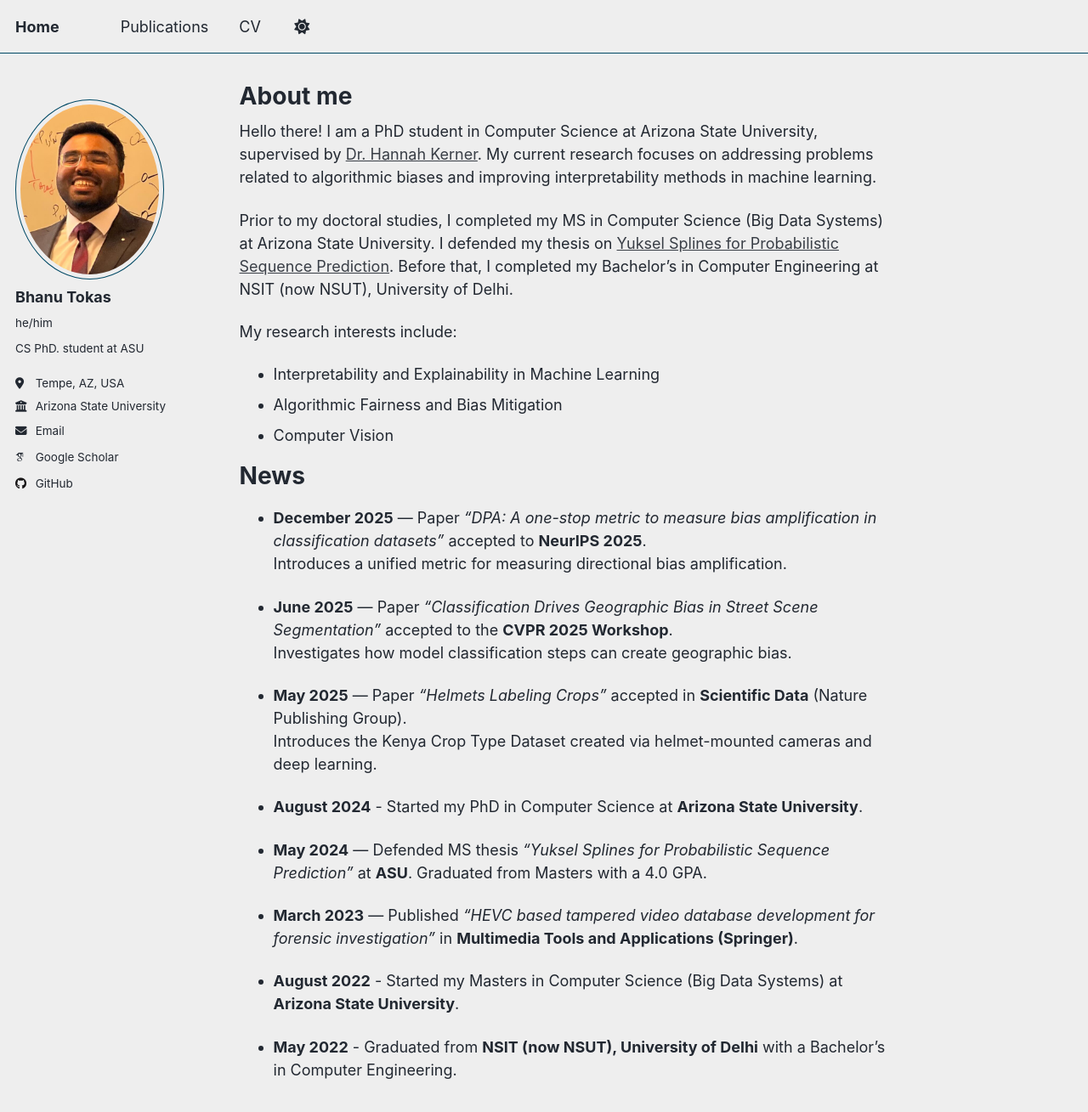
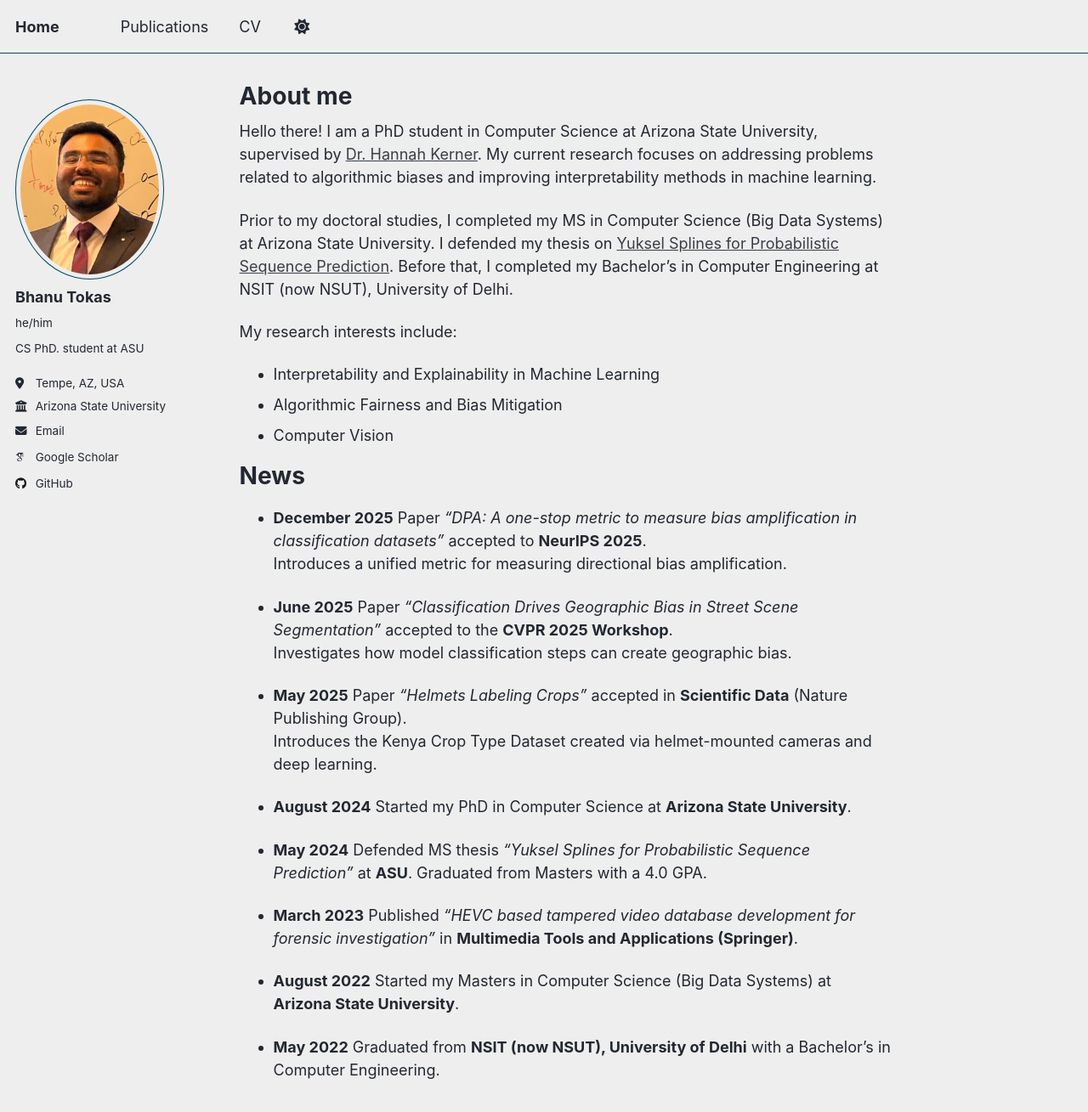
Before and after one commit to 24Beast/24Beast.github.io, a Jekyll site: the page built from _pages/about.md, in a window 1280 px wide and 1400 px high. Shown: the top 1309 px of the window at 85% size. Built offline with Jekyll 4.4.1, drawn with Linux system fonts in a browser that asks for light colours; some web fonts are replaced; a script that is not in the unit is left out.

```diff
--- a/_pages/about.md
+++ b/_pages/about.md
@@ -20,22 +20,22 @@ My research interests include:
 
 News
 ========
-* **December 2025** — Paper *“DPA: A one-stop metric to measure bias amplification in classification datasets”* accepted to **NeurIPS 2025**.
+* **December 2025** Paper *“DPA: A one-stop metric to measure bias amplification in classification datasets”* accepted to **NeurIPS 2025**.
   Introduces a unified metric for measuring directional bias amplification.
 
-* **June 2025** — Paper *“Classification Drives Geographic Bias in Street Scene Segmentation”* accepted to the **CVPR 2025 Workshop**.
+* **June 2025** Paper *“Classification Drives Geographic Bias in Street Scene Segmentation”* accepted to the **CVPR 2025 Workshop**.
   Investigates how model classification steps can create geographic bias.
 
-* **May 2025** — Paper *“Helmets Labeling Crops”* accepted in **Scientific Data** (Nature Publishing Group).
+* **May 2025** Paper *“Helmets Labeling Crops”* accepted in **Scientific Data** (Nature Publishing Group).
   Introduces the Kenya Crop Type Dataset created via helmet-mounted cameras and deep learning.
 
-* **August 2024** - Started my PhD in Computer Science at **Arizona State University**.
+* **August 2024** Started my PhD in Computer Science at **Arizona State University**.
 
-* **May 2024** — Defended MS thesis *“Yuksel Splines for Probabilistic Sequence Prediction”* at **ASU**.
+* **May 2024** Defended MS thesis *“Yuksel Splines for Probabilistic Sequence Prediction”* at **ASU**.
   Graduated from Masters with a 4.0 GPA.
 
-* **March 2023** — Published *“HEVC based tampered video database development for forensic investigation”* in **Multimedia Tools and Applications (Springer)**.
+* **March 2023** Published *“HEVC based tampered video database development for forensic investigation”* in **Multimedia Tools and Applications (Springer)**.
 
-* **August 2022** - Started my Masters in Computer Science (Big Data Systems) at **Arizona State University**.
+* **August 2022** Started my Masters in Computer Science (Big Data Systems) at **Arizona State University**.
 
-* **May 2022** - Graduated from **NSIT (now NSUT), University of Delhi** with a Bachelor's in Computer Engineering.
+* **May 2022** Graduated from **NSIT (now NSUT), University of Delhi** with a Bachelor's in Computer Engineering.
```
